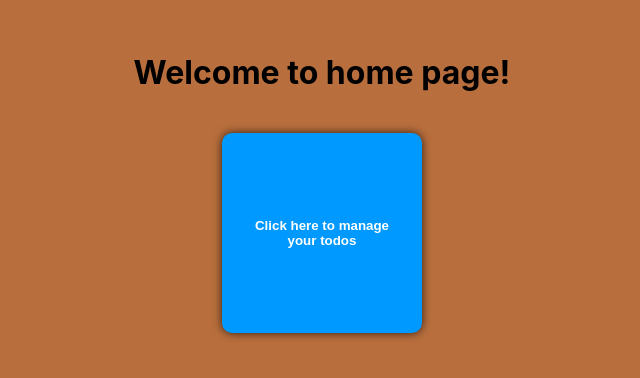
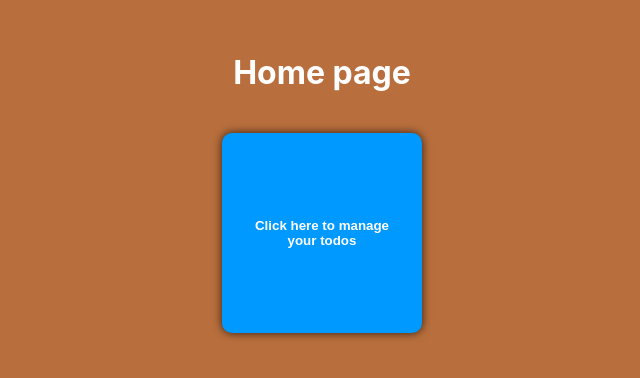
Before and after one commit to eracine4/tasks-manager, a React (Create React App) app: page / in a window 1280 px wide. Shown: the part 218-596 px from the top of the page, without its empty margins (318-958 px from the left). Built offline with nearby package versions, Linux system fonts and the light colour scheme.

Commit message:
changed home page text

```diff
--- a/src/components/HomePage/HomePage.js
+++ b/src/components/HomePage/HomePage.js
@@ -10,7 +10,7 @@ const HomePage = () => {
 
   return (
     <div className="HomePage page">
-      <h1>Welcome to home page!</h1>
+      <h1>Home page</h1>
       <button className='redirect-to-todos-card' onClick={goToTodosPage}>
         Click here to manage your todos
       </button>
--- a/src/components/HomePage/HomePage.scss
+++ b/src/components/HomePage/HomePage.scss
@@ -6,6 +6,10 @@
     justify-content: center;
     align-items: center;
     gap: 20px;
+
+    h1 {
+        color: white;
+    }
 
     .redirect-to-todos-card {
         border-radius: 10px;
```
